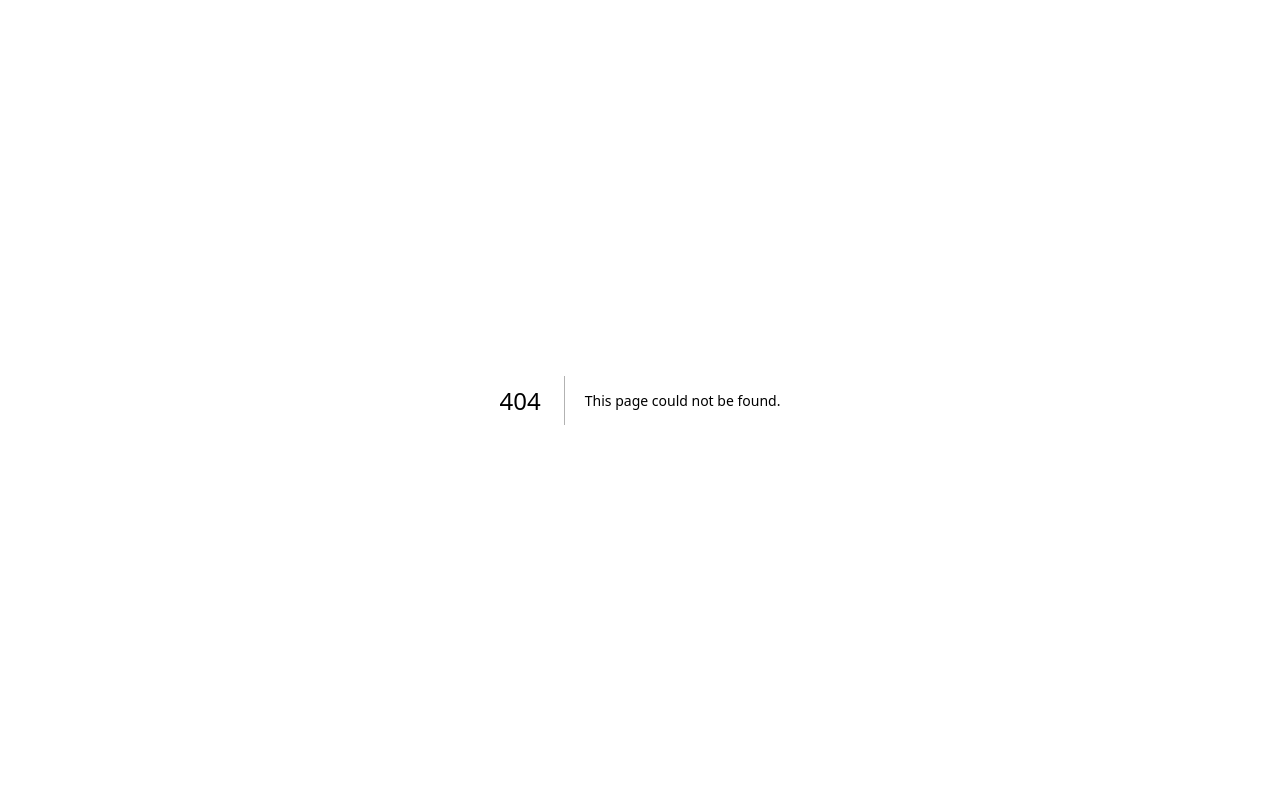
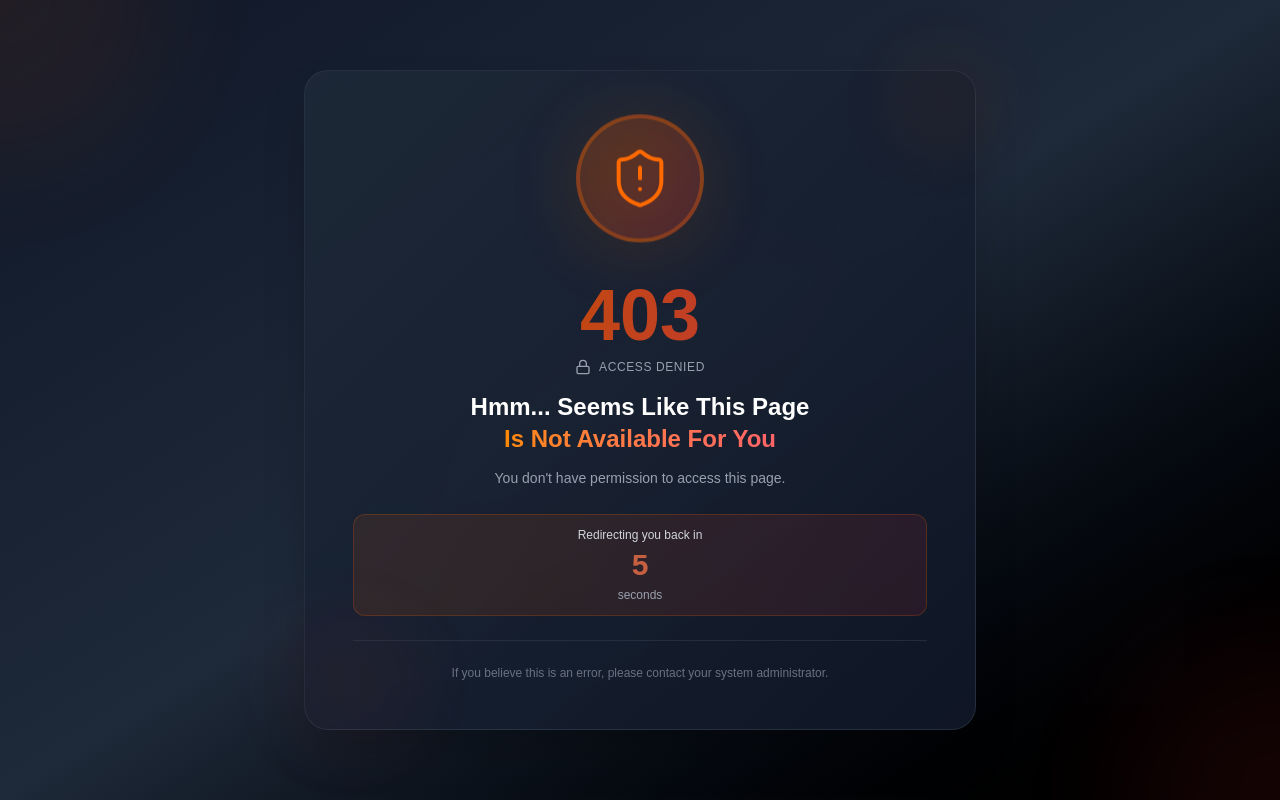
Before and after one commit to ravndu-dlshan/asms-frontend, a Next.js app: page /forbidden in a window 1280 px wide. Before the commit this address had no page. Built offline with nearby package versions, Linux system fonts and the light colour scheme.

Commit message:
fix:forbidden page for route protections

```diff
--- /dev/null
+++ b/src/app/forbidden/page.tsx
@@ -0,0 +1,125 @@
+'use client';
+
+import { useRouter, useSearchParams } from 'next/navigation';
+import { useEffect, useState } from 'react';
+import { ShieldAlert, Lock } from 'lucide-react';
+
+export default function ForbiddenPage() {
+    const router = useRouter();
+    const searchParams = useSearchParams();
+    const [countdown, setCountdown] = useState(10);
+    const [redirectUrl, setRedirectUrl] = useState<string>('/');
+
+    useEffect(() => {
+
+        const referrer = document.referrer;
+
+        if (referrer && referrer.includes(window.location.host)) {
+
+            const url = new URL(referrer);
+            setRedirectUrl(url.pathname);
+        } else {
+
+            const storedUserInfo = localStorage.getItem('userInfo');
+            if (storedUserInfo) {
+                try {
+                    const userInfo = JSON.parse(storedUserInfo);
+                    const role = userInfo.role || '';
+                    if (role === 'ROLE_ADMIN') setRedirectUrl('/admin');
+                    else if (role === 'ROLE_CUSTOMER') setRedirectUrl('/customer');
+                    else if (role === 'ROLE_EMPLOYEE') setRedirectUrl('/employee');
+                    else setRedirectUrl('/');
+                } catch (error) {
+                    console.error('Error parsing user info:', error);
+                    setRedirectUrl('/');
+                }
+            }
+        }
+    }, []);
+
+    useEffect(() => {
+
+        if (countdown > 0) {
+            const timer = setTimeout(() => setCountdown(countdown - 1), 1000);
+            return () => clearTimeout(timer);
+        } else {
+            handleGoBack();
+        }
+    }, [countdown, redirectUrl]);
+
+    const handleGoBack = () => {
+        router.push(redirectUrl);
+    };
+
+    return (
+        <div className="min-h-screen bg-gradient-to-br from-gray-900 via-gray-800 to-black flex items-center justify-center p-4 overflow-hidden relative">
+
+            <div className="absolute inset-0 overflow-hidden">
+                <div className="absolute -top-40 -left-40 w-80 h-80 bg-orange-500/10 rounded-full blur-3xl animate-pulse"></div>
+                <div className="absolute -bottom-40 -right-40 w-80 h-80 bg-red-500/10 rounded-full blur-3xl animate-pulse" style={{ animationDelay: '1s' }}></div>
+                <div className="absolute top-1/2 left-1/2 transform -translate-x-1/2 -translate-y-1/2 w-96 h-96 bg-orange-600/5 rounded-full blur-3xl animate-pulse" style={{ animationDelay: '2s' }}></div>
+            </div>
+
+            <div className="relative z-10 max-w-2xl w-full">
+
+                <div className="bg-gradient-to-br from-gray-800/90 to-gray-900/90 backdrop-blur-xl rounded-3xl shadow-2xl border border-gray-700/50 p-8 md:p-12 text-center">
+
+                    <div className="relative mb-8">
+                        <div className="absolute inset-0 flex items-center justify-center">
+                            <div className="w-32 h-32 bg-orange-500/20 rounded-full blur-2xl animate-pulse"></div>
+                        </div>
+                        <div className="relative inline-flex items-center justify-center w-32 h-32 bg-gradient-to-br from-orange-500/20 to-red-500/20 rounded-full border-4 border-orange-500/30 animate-bounce">
+                            <ShieldAlert className="w-16 h-16 text-orange-500" strokeWidth={1.5} />
+                        </div>
+                    </div>
+
+
+                    <div className="mb-4">
+                        <h1 className="text-6xl md:text-7xl font-black text-transparent bg-clip-text bg-gradient-to-r from-orange-500 to-red-500 mb-2 animate-pulse">
+                            403
+                        </h1>
+                        <div className="flex items-center justify-center gap-2 text-gray-400 mb-3">
+                            <Lock className="w-4 h-4" />
+                            <span className="text-xs font-medium tracking-wider uppercase">Access Denied</span>
+                        </div>
+                    </div>
+
+
+                    <h2 className="text-xl md:text-2xl font-bold text-white mb-3">
+                        Hmm... Seems Like This Page
+                        <br />
+                        <span className="text-transparent bg-clip-text bg-gradient-to-r from-orange-400 to-red-400">
+                            Is Not Available For You
+                        </span>
+                    </h2>
+
+
+                    <p className="text-gray-400 text-sm mb-6 leading-relaxed">
+                        You don't have permission to access this page.
+                    </p>
+
+
+                    <div className="mb-6 p-3 bg-gradient-to-r from-orange-500/10 to-red-500/10 border border-orange-500/20 rounded-xl">
+                        <p className="text-gray-300 text-xs mb-1">
+                            Redirecting you back in
+                        </p>
+                        <div className="text-3xl font-bold text-transparent bg-clip-text bg-gradient-to-r from-orange-400 to-red-400 animate-pulse">
+                            {countdown}
+                        </div>
+                        <p className="text-gray-400 text-xs mt-1">seconds</p>
+                    </div>
+
+
+                    <div className="mt-6 pt-6 border-t border-gray-700/50">
+                        <p className="text-gray-500 text-xs">
+                            If you believe this is an error, please contact your system administrator.
+                        </p>
+                    </div>
+                </div>
+
+                <div className="absolute -top-4 -right-4 w-24 h-24 bg-orange-500/10 rounded-full blur-2xl animate-pulse"></div>
+                <div className="absolute -bottom-4 -left-4 w-32 h-32 bg-red-500/10 rounded-full blur-2xl animate-pulse" style={{ animationDelay: '0.5s' }}></div>
+            </div>
+        </div>
+    );
+}
--- a/src/middleware.ts
+++ b/src/middleware.ts
@@ -17,7 +17,6 @@ export async function middleware(req: NextRequest) {
     return NextResponse.next()
   }
 
-  // Only protect /admin and /customer routes
   const isAdminRoute = pathname === '/admin' || pathname.startsWith('/admin/')
   const isCustomerRoute = pathname === '/customer' || pathname.startsWith('/customer/')
 
@@ -36,28 +35,13 @@ export async function middleware(req: NextRequest) {
     const decoded = await decodeJwtTokenMiddleware(token)
     const role = decoded.role
 
-    const getRoleBasedRedirect = (userRole: string): string => {
-      switch (userRole) {
-        case 'ROLE_ADMIN':
-          return '/admin'
-        case 'ROLE_CUSTOMER':
-          return '/customer'
-        case 'ROLE_EMPLOYEE':
-          return '/employee'
-        default:
-          return '/'
-      }
-    }
-
 
     if (isAdminRoute && role !== 'ROLE_ADMIN') {
-      const redirectTo = getRoleBasedRedirect(role)
-      return NextResponse.redirect(new URL(redirectTo, req.url))
+      return NextResponse.redirect(new URL('/forbidden', req.url))
     }
 
     if (isCustomerRoute && role !== 'ROLE_CUSTOMER') {
-      const redirectTo = getRoleBasedRedirect(role)
-      return NextResponse.redirect(new URL(redirectTo, req.url))
+      return NextResponse.redirect(new URL('/forbidden', req.url))
     }
     return NextResponse.next()
   } catch (err) {
```
